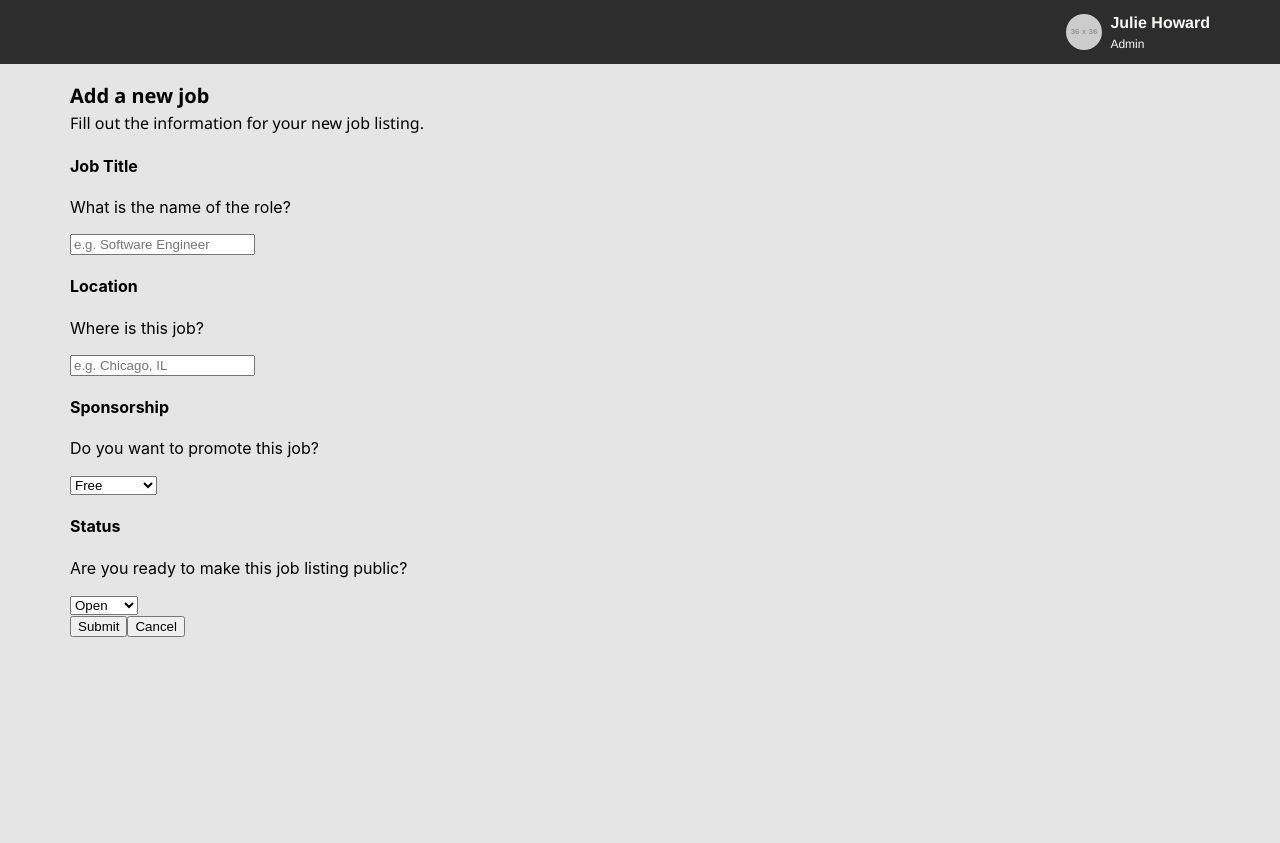
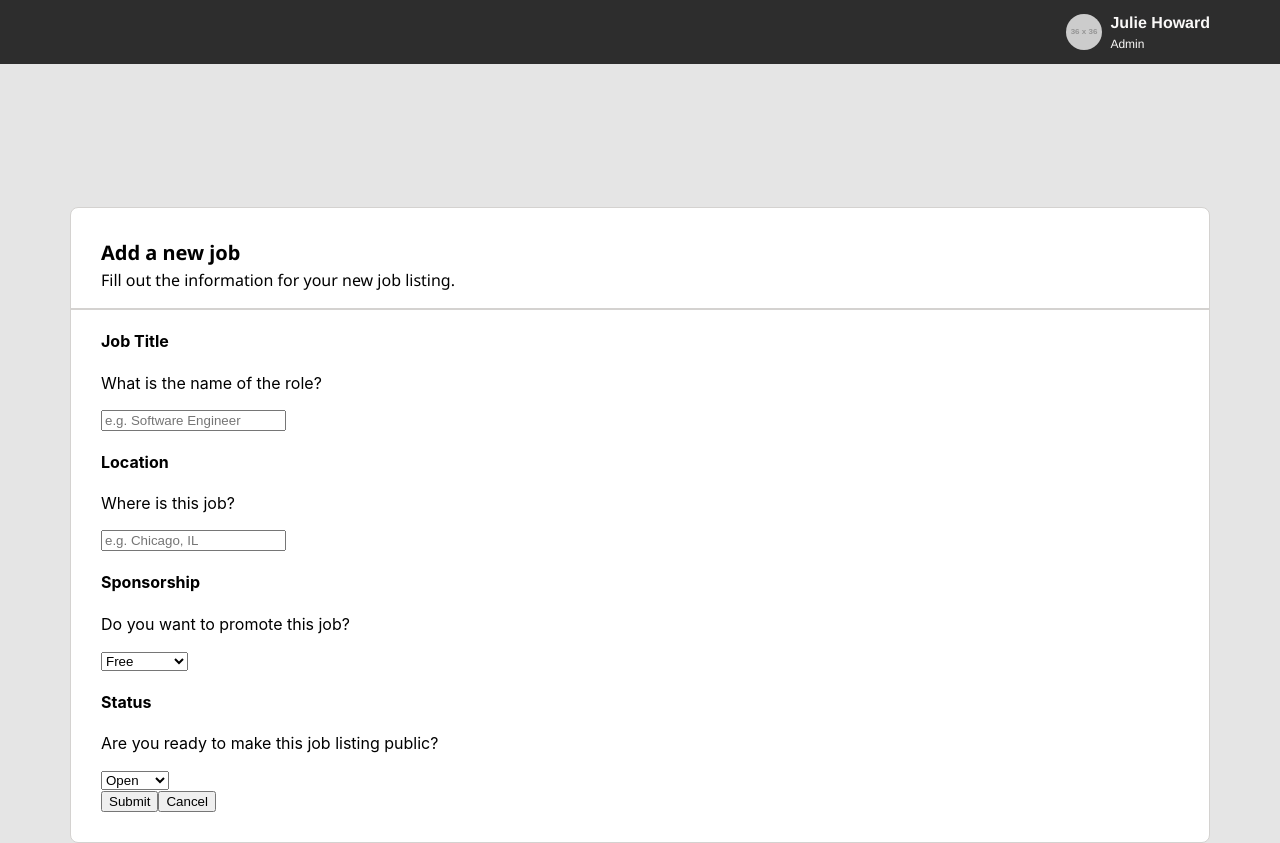
Before and after one commit to christinakerr/frontend-exercise, a React (Create React App) app: page /add in a window 1280 px wide. Before the commit the page ends 800 px from the top, so only its background shows below. Built offline with nearby package versions, Linux system fonts and the light colour scheme.

Commit message:
Styled hr on add/edit page

```diff
--- a/src/pages/AddEdit/AddEdit.css
+++ b/src/pages/AddEdit/AddEdit.css
@@ -1,9 +1,19 @@
+.add-edit-container {
+    background: #FFFFFF;
+    border: 1px solid #D4D2D0;
+    box-sizing: border-box;
+    border-radius: 8px;
+    padding: 30px;
+    margin-top: 143px;
+}
+
 h2 {
     font-family: Noto Sans;
     font-weight: bold;
     font-size: 20px;
     line-height: 150%;
     margin-bottom: 0px;
+    margin-top: 0px;
 }
 
 h3 {
@@ -13,3 +23,10 @@ h3 {
     line-height: 150%;
     margin-top: 0;
 }
+
+.hr {
+    border: 1px solid #D4D2D0;
+    width: auto;
+    margin-left: -30px;
+    margin-right: -30px;
+}
--- a/src/pages/AddEdit/AddEdit.js
+++ b/src/pages/AddEdit/AddEdit.js
@@ -47,7 +47,7 @@ function AddEdit(props) {
         const content = event.target.elements;
         console.log("Content: ")
         console.log(content)
-        if (!content.title.value.trim() || !content.location.value.trim()){
+        if (!content.title.value.trim() || !content.location.value.trim()) {
             alert("Please fill in all fields.")
             return;
         }
@@ -90,6 +90,7 @@ function AddEdit(props) {
 
     return (
         <main>
+            <div className="add-edit-container">
                 {
                     isEditPage ?
                         <div>
@@ -102,8 +103,10 @@ function AddEdit(props) {
                             <h3>Fill out the information for your new job listing.</h3>
                         </div>
                 }
+                <hr className="hr" />
                 <div>
                     <Form jobs={props.jobs} isEditPage={isEditPage} submitJob={submitJob} titleValue={titleValue} locationValue={locationValue} sponsorshipValue={sponsorshipValue} statusValue={statusValue} />
+                </div>
             </div>
         </main>
     );
```
Lines whose indentation alone changed are shown as unchanged.
